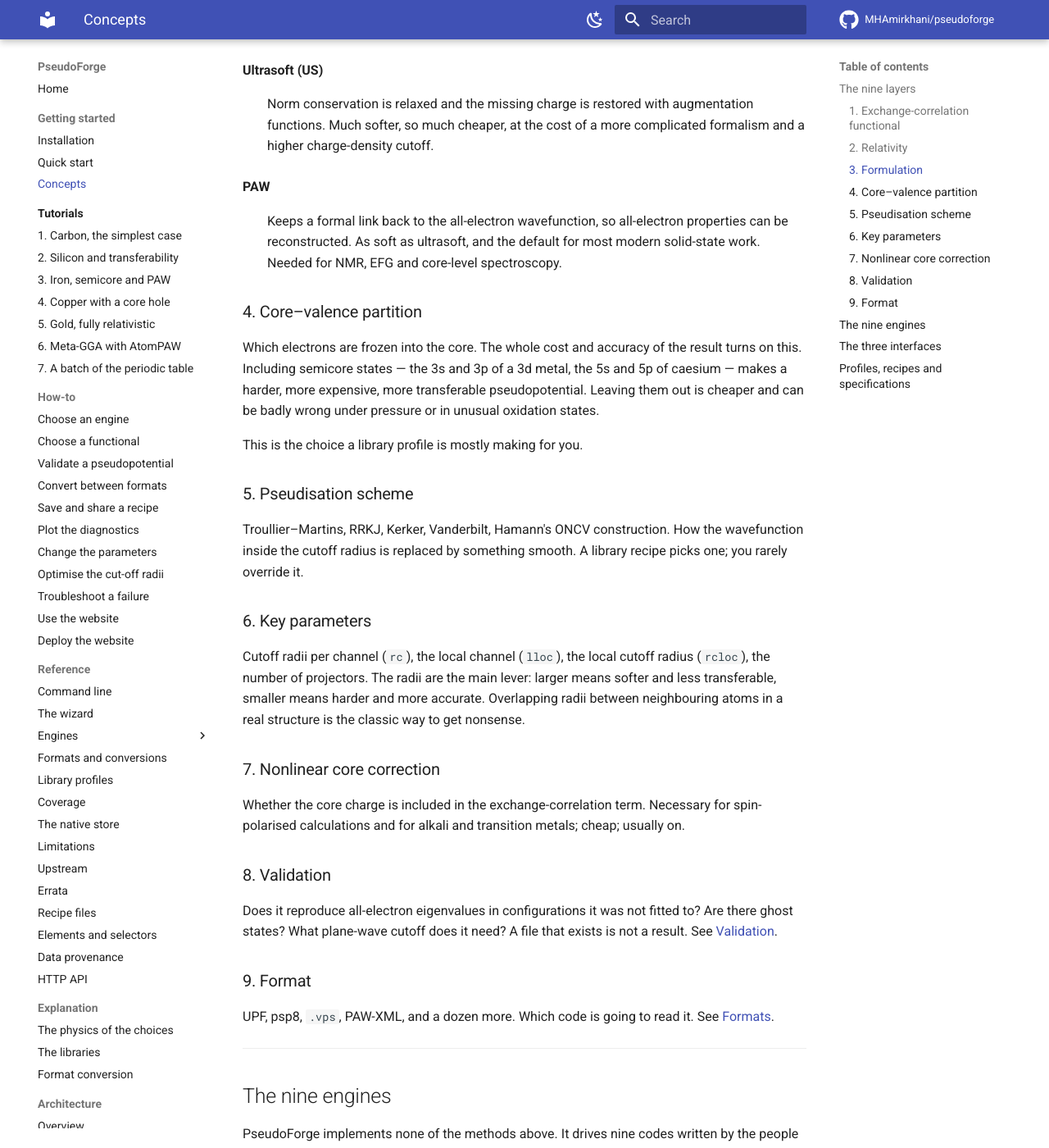
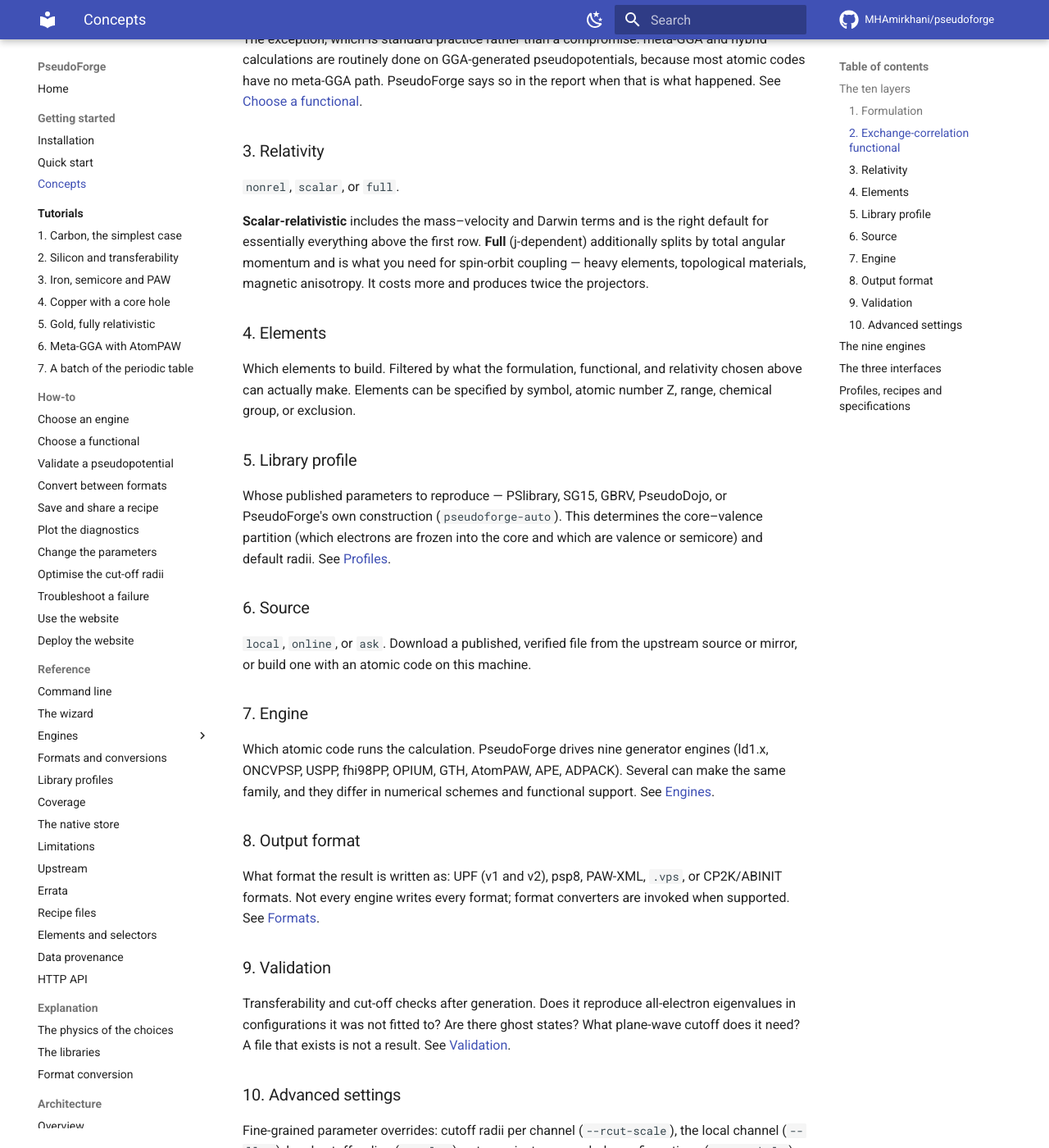
Before and after one commit to MHAmirkhani/PseudoForge, an MkDocs documentation site: the page built from docs/getting-started/concepts.md, in a window 1280 px wide and 1400 px high, scrolled down 1067 px. Shown: the whole window at 82% size. Built offline with MkDocs 1.6.1 and Material for MkDocs 9.7.7, drawn with Linux system fonts in a browser that asks for light colours; comment, search, counter and statistics services are not loaded; some of the changed text lies outside the part shown.

Commit message:
docs: align layer order and count with tui_layers

```diff
--- a/docs/getting-started/concepts.md
+++ b/docs/getting-started/concepts.md
@@ -3,37 +3,15 @@
 Three things to understand before the choices make sense: what a
 pseudopotential is decided by, which codes decide it, and how you talk to them.
 
-## The nine layers
+## The ten layers
 
-A pseudopotential is not one decision. It is nine, taken in order, and each
-one constrains the ones after it. PseudoForge's wizard walks them in this
-order, and the command-line flags map onto them one for one.
+A pseudopotential is not one decision. It is ten, taken in order, and each
+one constrains the ones after it. PseudoForge's guided interface (`pseudoforge tui`)
+walks them in this sequence, and the command-line flags map onto them one for one.
+The interactive wizard (`pseudoforge wizard`) walks a shorter six-step path
+(plus element selection) through the same core decisions.
 
-### 1. Exchange-correlation functional
-
-LDA, GGA, meta-GGA, hybrid. **The pseudopotential must be generated with the
-same functional you will use in the solid**, because it encodes how the core
-electrons screen the valence ones, and that screening is functional-dependent.
-Using a PBE pseudopotential in an LDA calculation is a known and measurable
-error, not a formality.
-
-The exception, which is standard practice rather than a compromise: meta-GGA
-and hybrid calculations are routinely done on GGA-generated pseudopotentials,
-because most atomic codes have no meta-GGA path. PseudoForge says so in the
-report when that is what happened. See [Choose a
-functional](../how-to/choose-a-functional.md).
-
-### 2. Relativity
-
-`nonrel`, `scalar`, or `full`.
-
-**Scalar-relativistic** includes the mass–velocity and Darwin terms and is the
-right default for essentially everything above the first row. **Full**
-(j-dependent) additionally splits by total angular momentum and is what you
-need for spin-orbit coupling — heavy elements, topological materials, magnetic
-anisotropy. It costs more and produces twice the projectors.
-
-### 3. Formulation
+### 1. Formulation
 
 **Norm-conserving (NC)**
 : The pseudo wavefunction carries the same charge inside the cutoff radius as
@@ -52,46 +30,74 @@ anisotropy. It costs more and produces twice the projectors.
   most modern solid-state work. Needed for NMR, EFG and core-level
   spectroscopy.
 
-### 4. Core–valence partition
+### 2. Exchange-correlation functional
 
-Which electrons are frozen into the core. The whole cost and accuracy of the
-result turns on this. Including semicore states — the 3s and 3p of a 3d metal,
-the 5s and 5p of caesium — makes a harder, more expensive, more transferable
-pseudopotential. Leaving them out is cheaper and can be badly wrong under
-pressure or in unusual oxidation states.
+LDA, GGA, meta-GGA, hybrid. **The pseudopotential must be generated with the
+same functional you will use in the solid**, because it encodes how the core
+electrons screen the valence ones, and that screening is functional-dependent.
+Using a PBE pseudopotential in an LDA calculation is a known and measurable
+error, not a formality.
 
-This is the choice a library profile is mostly making for you.
+The exception, which is standard practice rather than a compromise: meta-GGA
+and hybrid calculations are routinely done on GGA-generated pseudopotentials,
+because most atomic codes have no meta-GGA path. PseudoForge says so in the
+report when that is what happened. See [Choose a
+functional](../how-to/choose-a-functional.md).
 
-### 5. Pseudisation scheme
+### 3. Relativity
 
-Troullier–Martins, RRKJ, Kerker, Vanderbilt, Hamann's ONCV construction. How
-the wavefunction inside the cutoff radius is replaced by something smooth. A
-library recipe picks one; you rarely override it.
+`nonrel`, `scalar`, or `full`.
 
-### 6. Key parameters
+**Scalar-relativistic** includes the mass–velocity and Darwin terms and is the
+right default for essentially everything above the first row. **Full**
+(j-dependent) additionally splits by total angular momentum and is what you
+need for spin-orbit coupling — heavy elements, topological materials, magnetic
+anisotropy. It costs more and produces twice the projectors.
 
-Cutoff radii per channel (`rc`), the local channel (`lloc`), the local cutoff
-radius (`rcloc`), the number of projectors. The radii are the main lever: larger
-means softer and less transferable, smaller means harder and more accurate.
-Overlapping radii between neighbouring atoms in a real structure is the classic
-way to get nonsense.
+### 4. Elements
 
-### 7. Nonlinear core correction
+Which elements to build. Filtered by what the formulation, functional, and
+relativity chosen above can actually make. Elements can be specified by symbol,
+atomic number Z, range, chemical group, or exclusion.
 
-Whether the core charge is included in the exchange-correlation term.
-Necessary for spin-polarised calculations and for alkali and transition
-metals; cheap; usually on.
+### 5. Library profile
 
-### 8. Validation
+Whose published parameters to reproduce — PSlibrary, SG15, GBRV, PseudoDojo,
+or PseudoForge's own construction (`pseudoforge-auto`). This determines the
+core–valence partition (which electrons are frozen into the core and which are
+valence or semicore) and default radii. See [Profiles](../reference/profiles.md).
 
-Does it reproduce all-electron eigenvalues in configurations it was not fitted
-to? Are there ghost states? What plane-wave cutoff does it need? A file that
-exists is not a result. See [Validation](../architecture/validation.md).
+### 6. Source
 
-### 9. Format
+`local`, `online`, or `ask`. Download a published, verified file from the
+upstream source or mirror, or build one with an atomic code on this machine.
 
-UPF, psp8, `.vps`, PAW-XML, and a dozen more. Which code is going to read
-it. See [Formats](../reference/formats.md).
+### 7. Engine
+
+Which atomic code runs the calculation. PseudoForge drives nine generator engines
+(ld1.x, ONCVPSP, USPP, fhi98PP, OPIUM, GTH, AtomPAW, APE, ADPACK). Several can
+make the same family, and they differ in numerical schemes and functional support.
+See [Engines](../reference/engines.md).
+
+### 8. Output format
+
+What format the result is written as: UPF (v1 and v2), psp8, PAW-XML, `.vps`,
+or CP2K/ABINIT formats. Not every engine writes every format; format converters
+are invoked when supported. See [Formats](../reference/formats.md).
+
+### 9. Validation
+
+Transferability and cut-off checks after generation. Does it reproduce all-electron
+eigenvalues in configurations it was not fitted to? Are there ghost states? What
+plane-wave cutoff does it need? A file that exists is not a result. See
+[Validation](../architecture/validation.md).
+
+### 10. Advanced settings
+
+Fine-grained parameter overrides: cutoff radii per channel (`--rcut-scale`),
+the local channel (`--lloc`), local cutoff radius (`--rcloc`), extra projectors,
+core hole configurations (`--core-hole`), nonlinear core corrections (`--nlcc`),
+and solver relaxation with auto-fix retry logic.
 
 ---
 
@@ -128,10 +134,7 @@ The same core, reached three ways.
   methods section.
 
 **Wizard**
-: `pseudoforge wizard`. The nine layers as nine screens, each explaining what
-  it decides. The review screen prints the exact command line your choices add
-  up to, so the wizard is also a way of *learning* the command line. See [The
-  wizard](../reference/wizard.md).
+: `pseudoforge wizard`. A shorter, guided path (six core steps plus element selection) through the same decisions. The review screen prints the exact command line your choices add up to, so the wizard is also a way of *learning* the command line. See [The wizard](../reference/wizard.md).
 
 **JSON**
 : `pseudoforge doctor --json` and the same pattern elsewhere. Machine-readable
```
Also changed, not shown: docs/index.md (+5 -6 lines), 1 other file.
